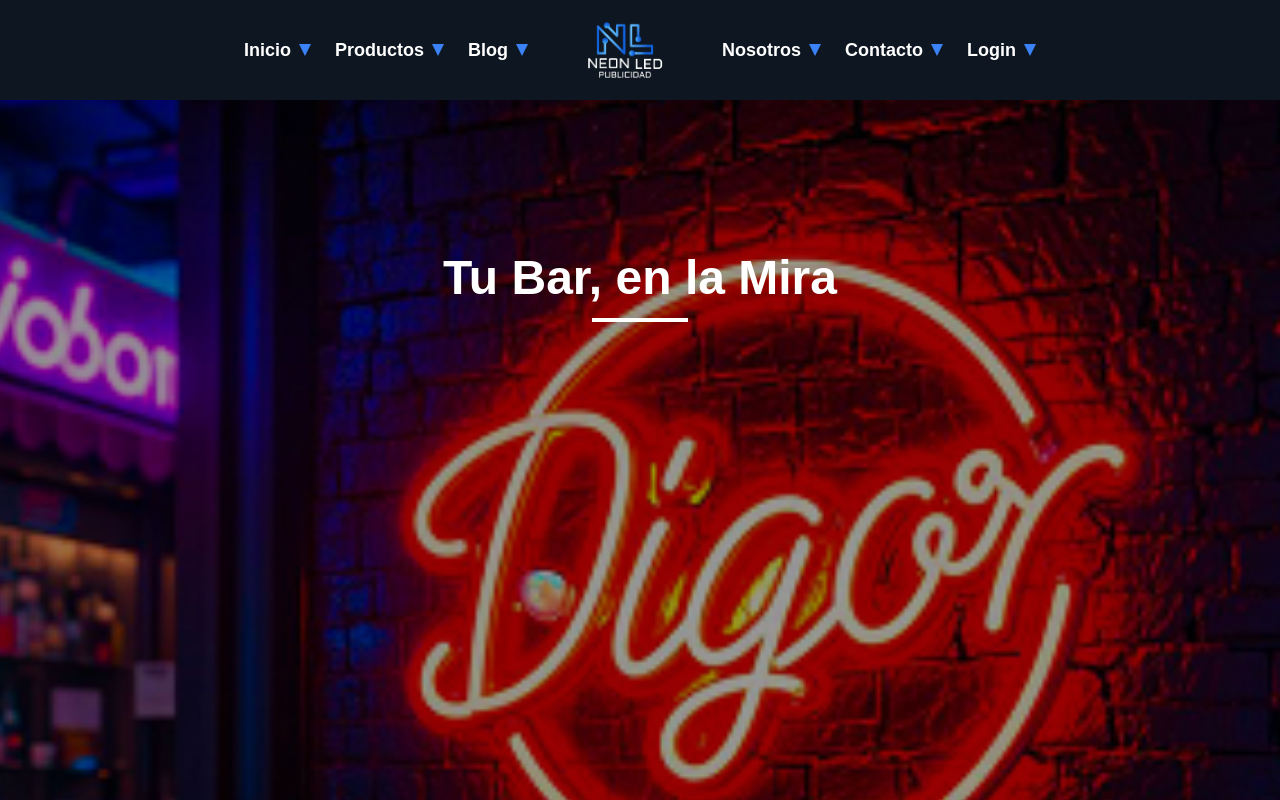
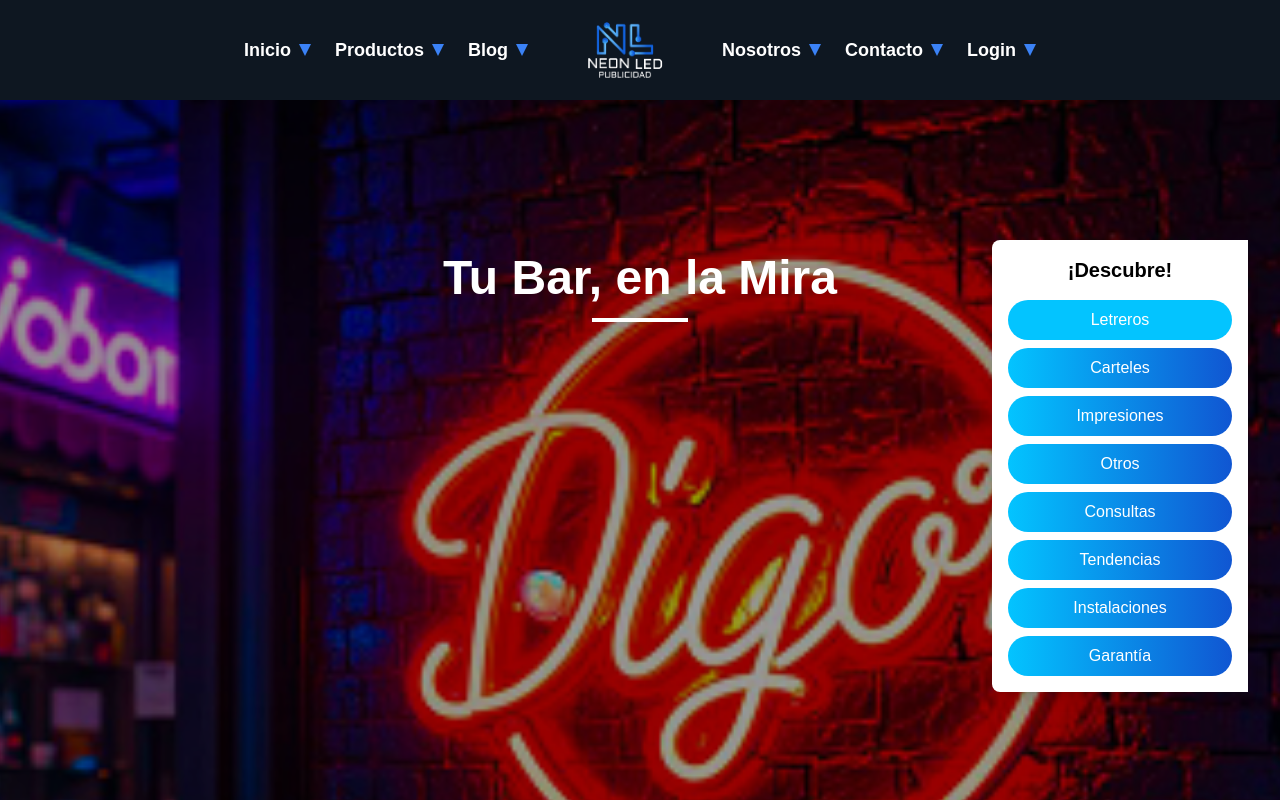
Before and after one commit to PollitoJLGD123/neonledpublicidad_frontend, a Next.js app: page /blog/content/blog4 in a window 1280 px wide. Shown: the top 800 px of the page. Built offline with nearby package versions, Linux system fonts and the light colour scheme.

Commit message:
fix blog4

```diff
--- /dev/null
+++ b/app/(client)/blog/components/SidebarMenu/SidebarMenu.jsx
@@ -0,0 +1,38 @@
+import React from 'react';
+
+const SidebarMenu = () => {
+  return (
+    <div className="hidden lg:block fixed right-8 top-[30%] bg-white p-4 rounded-l-lg shadow-lg w-64 z-10">
+      <div className="mb-4">
+        <h3 className="text-xl font-bold text-center mb-4">¡Descubre!</h3>
+      </div>
+
+      <div className="flex flex-col gap-2">
+        <a href="#" className="text-white text-center py-2 px-4 rounded-full bg-[#03c4ff]">
+          Letreros
+        </a>
+
+        {/* Links con degradado */}
+        {[
+          'Carteles',
+          'Impresiones',
+          'Otros',
+          'Consultas',
+          'Tendencias',
+          'Instalaciones',
+          'Garantía'
+        ].map((item, index) => (
+          <a
+            key={index}
+            href="#"
+            className="text-white text-center py-2 px-4 rounded-full bg-gradient-to-r from-[#03c4ff] to-[#1056d2] hover:opacity-90 transition-opacity"
+          >
+            {item}
+          </a>
+        ))}
+      </div>
+    </div>
+  );
+};
+
+export default SidebarMenu;
--- a/app/(client)/blog/content/blog4/page.jsx
+++ b/app/(client)/blog/content/blog4/page.jsx
@@ -1,22 +1,20 @@
 import React from 'react';
 import Link from 'next/link';
+import SidebarMenu from '../../components/SidebarMenu/SidebarMenu';
 
 export default function Blog4() {
   return (
     <div>
-      {/* Contenedor de la imagen y el título */}
+      {/* Contenedor de la imagen y el título - SIN CAMBIOS */}
       <div className="w-full h-[1024px] relative overflow-hidden">
-        {/* Imagen de fondo con zoom out y posición ajustada más arriba */}
         <img
           src="/blog/LETRANEONLED.png"
           alt="Luces Neón LED para Bares"
           className="w-full h-full object-cover transform scale-110 transition-transform duration-300 object-[center_40%]"
         />
 
-        {/* Overlay oscuro para mejorar contraste */}
         <div className="absolute inset-0 bg-black bg-opacity-40"></div>
 
-        {/* Título superpuesto sobre la imagen - ajustado más arriba */}
         <div className="absolute top-[15%] left-0 right-0 flex flex-col items-center justify-center z-10">
           <h1 className="text-5xl font-bold text-white text-center max-w-4xl px-4">
             Tu Bar, en la Mira
@@ -25,13 +23,16 @@ export default function Blog4() {
         </div>
       </div>
 
+      {/* Integramos el sidebar menu independiente del contenido principal */}
+      <SidebarMenu />
+
       {/* Contenido del blog con margen superior sobre fondo blanco y barra lateral celeste */}
       <div className="container mx-auto px-4 py-12 relative">
-        {/* Barra lateral celeste con ancho aumentado */}
-        <div className="w-20 bg-[#AADFFD] absolute -left-0 top-0 h-full"></div>
+        {/* Barra lateral celeste con ancho adaptativo */}
+        <div className="hidden lg:block w-20 xl:w-24 2xl:w-32 bg-[#AADFFD] fixed left-0 top-0 h-full -z-10"></div>
 
-        {/* Contenido del artículo */}
-        <div className="relative ml-24">
+        {/* Contenido del artículo - Ajustado con margen derecho adicional */}
+        <div className="relative lg:ml-24 lg:mr-72">
           {/* Título del artículo con fecha */}
           <div className="flex items-center mb-8">
             <h2 className="text-3xl font-bold">Tu Bar, en la Mira</h2>
```
Lines whose indentation alone changed are shown as unchanged.
